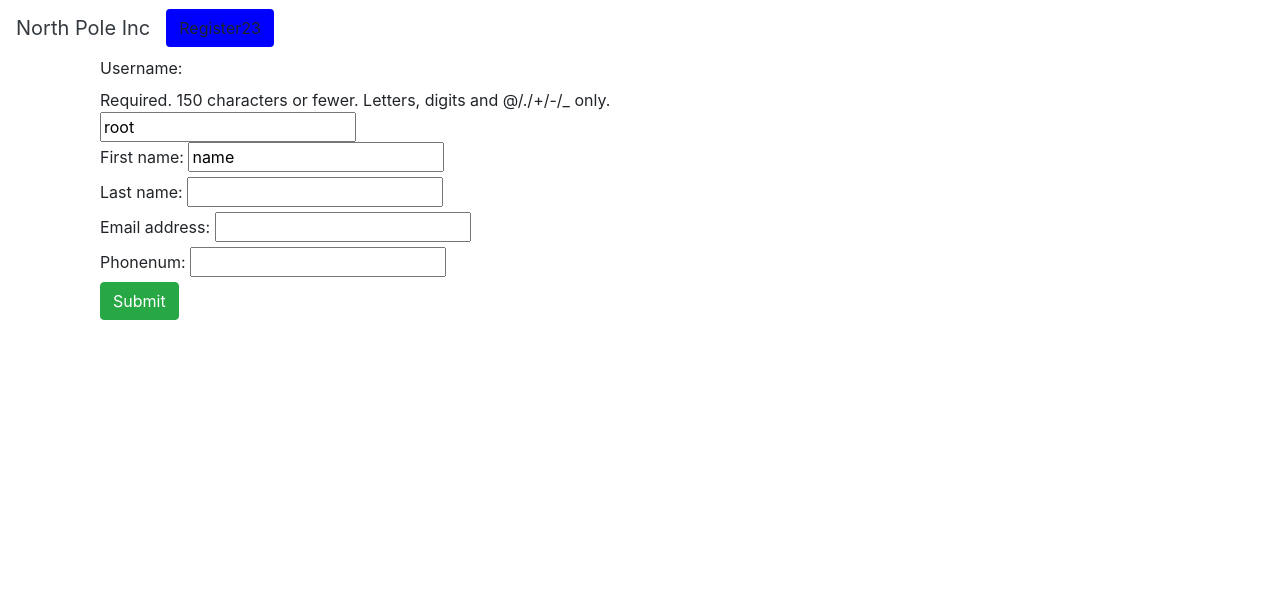
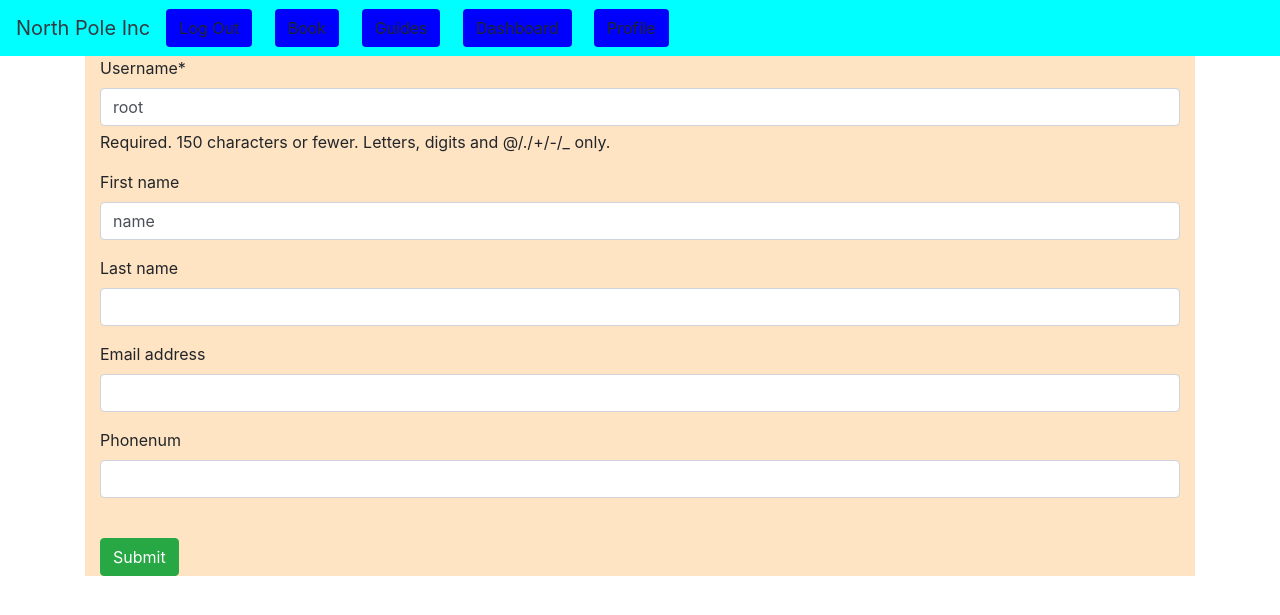
Before and after one commit to PI7789/XmasProject, a Django app: page /update in a window 1280 px wide. Shown: the top 615 px of the page. Run offline with Django 5.2, Linux system fonts and the light colour scheme; a user stored in the database is signed in; some libraries are stand-ins or nearby versions.

Commit message:
navbar finished

```diff
--- a/dcrm/static/css/styles.css
+++ b/dcrm/static/css/styles.css
@@ -5,3 +5,23 @@
 .navbtn {
     background-color: blue;
 }
+
+.navcolour{
+  background-color: aqua;
+}
+
+.form1{
+  background-color: bisque;
+
+}
+
+/* the api navbar: */
+
+.apinav{
+  display: flexbox;
+  justify-content: space-between;
+  align-items: center;
+  background-color: #37ec26;
+  color: white;
+  padding: 10px 20px;
+}
--- a/dcrm/website/templates/pages/Login.html
+++ b/dcrm/website/templates/pages/Login.html
@@ -3,7 +3,7 @@
 {% load crispy_forms_tags %}
 
 {% block content %}
-<div class = 'container'>
+<div class = 'container form1'>
     <form method="POST" autocomplete="OFF">
     {% csrf_token %}
     {{login_form|crispy}}
--- a/dcrm/website/templates/pages/Register.html
+++ b/dcrm/website/templates/pages/Register.html
@@ -3,7 +3,7 @@
 {% load crispy_forms_tags %}
 
 {% block content %}
-<div class = 'container'>
+<div class = 'container form1'>
     <form method="POST" autocomplete="OFF">
     {% csrf_token %}
     {{form|crispy}}
--- a/dcrm/website/templates/pages/navbar.html
+++ b/dcrm/website/templates/pages/navbar.html
@@ -1,15 +1,35 @@
 {% load  static %}
 
 {% block content %}
-<nav class="navbar navbar-expand-lg">
+<nav class="navbar navbar-expand-lg navcolour">
   <a class="navbar-brand text-dark" href="#">North Pole Inc</a>
   {% if user.is_authenticated %}
   <li class="nav-item">
-    <a class="btn navbtn" href="#">Register23</a>
+    <a class="btn navbtn" href="{% url 'logout' %}">Log Out</a>
+  </li>
+  &nbsp; &nbsp; &nbsp;
+  <li class="nav-item">
+    <a class="btn navbtn" href="{% url 'booking' %}">Book</a>
+  </li>
+  &nbsp; &nbsp; &nbsp;
+  <li class="nav-item">
+    <a class="btn navbtn" href="#">Guides</a>
+  </li>
+  &nbsp; &nbsp; &nbsp;
+  <li class="nav-item">
+    <a class="btn navbtn" href="{% url 'dashboard' %}">Dashboard</a>
+  </li>
+  &nbsp; &nbsp; &nbsp;
+  <li class="nav-item">
+    <a class="btn navbtn" href="{% url 'profile' %}">Profile</a>
   </li>
   {% else %}
   <li class="nav-item">
-    <a class="btn navbtn" href="#">Register</a>
+    <a class="btn navbtn" href="{% url 'login' %}">Log In</a>
+  </li>
+  &nbsp; &nbsp; &nbsp;
+  <li class="nav-item">
+    <a class="btn navbtn" href="{% url 'register' %}">Register</a>
   </li>
   {% endif %}
 </nav>
--- a/dcrm/website/templates/pages/updateprofile.html
+++ b/dcrm/website/templates/pages/updateprofile.html
@@ -1,12 +1,16 @@
 {% extends 'pages/base.html' %}
+
+{% load static %}
+
+{% load crispy_forms_tags%}
 
 {% block content %}
 
-<div class="container">
+<div class="container form1">
 <form method = "POST" autocomplete = "on">
     {% csrf_token %}
-    {{form}}
-
+    {{form|crispy}}
+    <br>
     <input class = "btn btn-success" type="submit" ></a>
 
 </form>
```
Also changed, not shown: dcrm/website/templates/pages/profile.html (+6 -1 lines), dcrm/website/templates/pages/weather.html (+7 -2 lines), dcrm/db.sqlite3, 1 other file.
